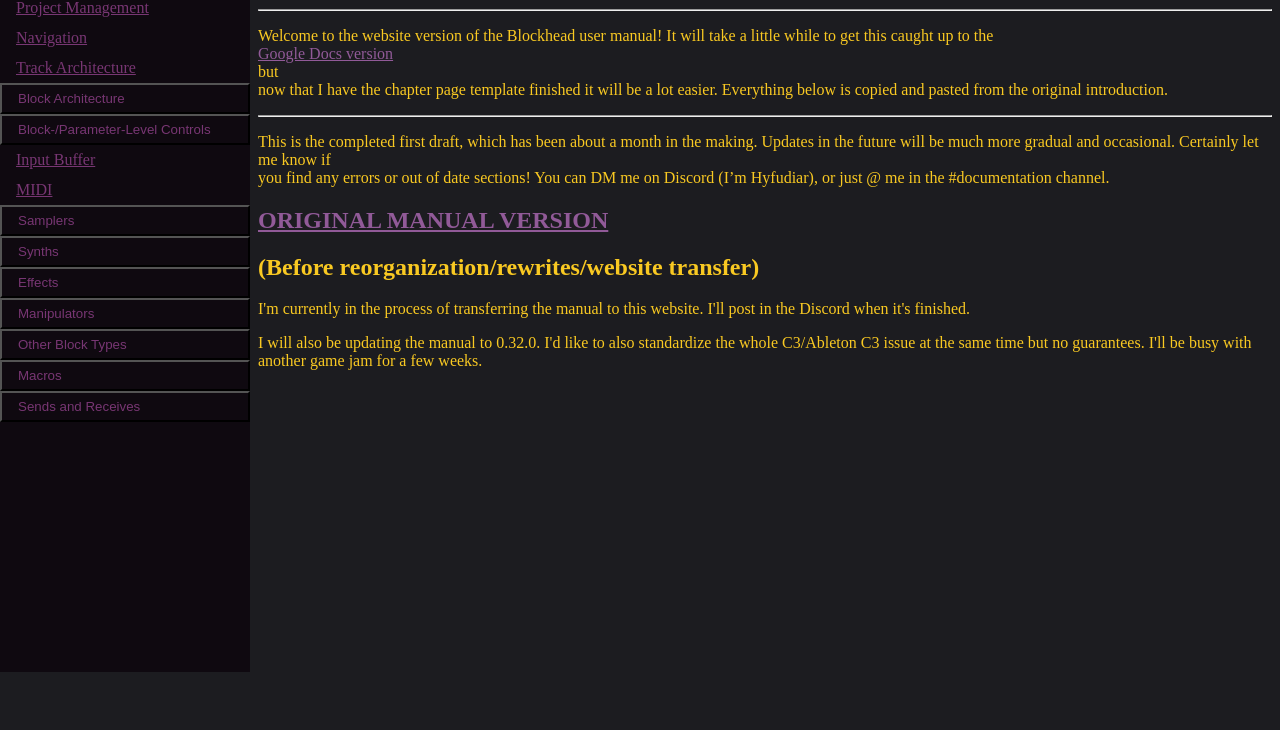
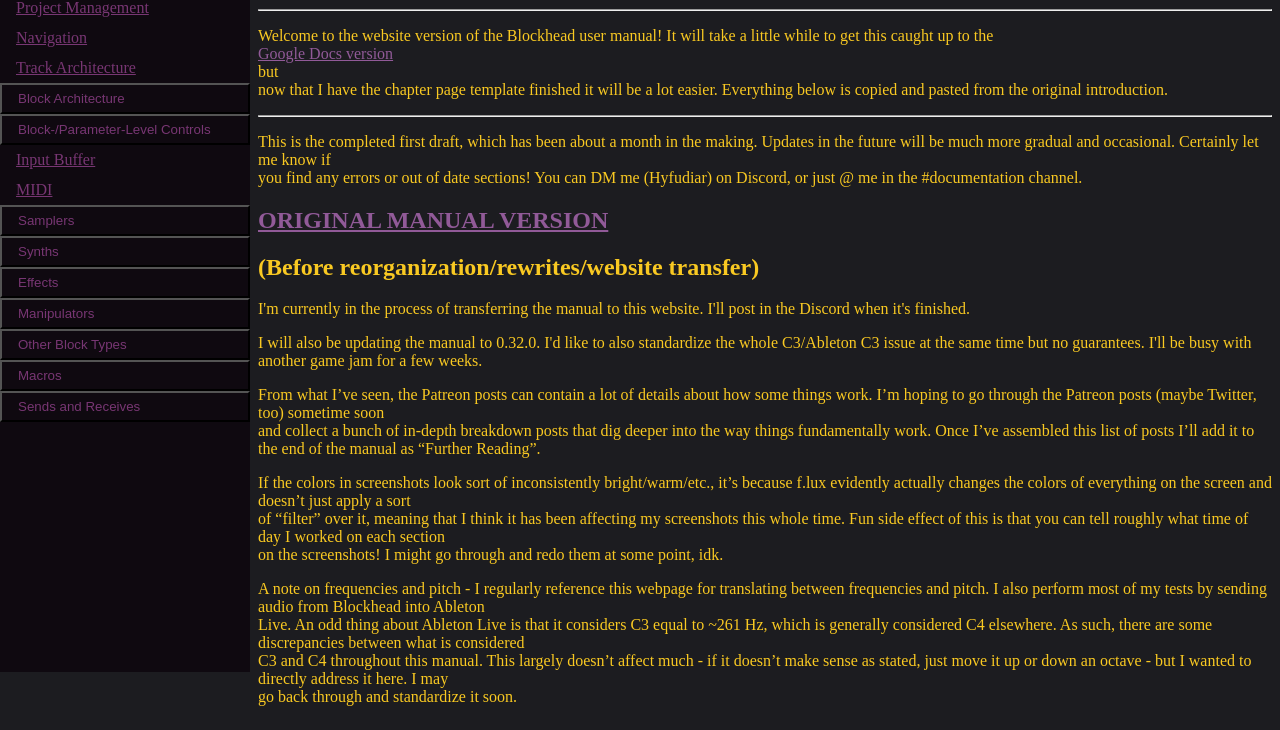
Before and after one commit to Hyfudiar/BlockheadUserManual, a plain HTML site: page introduction.html in a window 1280 px wide. Shown: the part 148-878 px from the top of the page. Before the commit the page ends 800 px from the top, so only its background shows below. Drawn offline with Linux system fonts and the light colour scheme.

Commit message:
finished intro

```diff
--- a/introduction.html
+++ b/introduction.html
@@ -212,14 +212,25 @@
                 <hr>
                 <p>
                     This is the completed first draft, which has been about a month in the making. Updates in the future will be much more gradual and occasional. Certainly let me know if <br />
-                    you find any errors or out of date sections! You can DM me on Discord (I’m Hyfudiar), or just @ me in the #documentation channel.
+                    you find any errors or out of date sections! You can DM me (Hyfudiar) on Discord, or just @ me in the #documentation channel.
                 </p>
                 <h2><a href="https://docs.google.com/document/d/1UYj9rASn3FEfSrOb3ELENjnl4l-QAAqCV4BMgZQ2P2Q/edit?usp=sharing">ORIGINAL MANUAL VERSION</a></h2>
                 <h2>(Before reorganization/rewrites/website transfer)</h2>
 
                 <p>I'm currently in the process of transferring the manual to this website. I'll post in the Discord when it's finished.</p>
                 <p>I will also be updating the manual to 0.32.0. I'd like to also standardize the whole C3/Ableton C3 issue at the same time but no guarantees. I'll be busy with another game jam for a few weeks.</p>
-
+                <p>From what I’ve seen, the Patreon posts can contain a lot of details about how some things work. I’m hoping to go through the Patreon posts (maybe Twitter, too) sometime soon <br/>
+                    and collect a bunch of in-depth breakdown posts that dig deeper into the way things fundamentally work. Once I’ve assembled this list of posts I’ll add it to the end of the manual as “Further Reading”.</p>
+                <p>If the colors in screenshots look sort of inconsistently bright/warm/etc., it’s because f.lux evidently actually changes the colors of everything on the screen and doesn’t just apply a sort <br/>
+                    of “filter” over it, meaning that I think it has been affecting my screenshots this whole time. Fun side effect of this is that you can tell roughly what time of day I worked on each section <br/>
+                    on the screenshots! I might go through and redo them at some point, idk.
+                </p>
+                <p>
+                    A note on frequencies and pitch - I regularly reference this webpage for translating between frequencies and pitch. I also perform most of my tests by sending audio from Blockhead into Ableton <br/>
+                    Live. An odd thing about Ableton Live is that it considers C3 equal to ~261 Hz, which is generally considered C4 elsewhere. As such, there are some discrepancies between what is considered <br/>
+                    C3 and C4 throughout this manual. This largely doesn’t affect much - if it doesn’t make sense as stated, just move it up or down an octave - but I wanted to directly address it here. I may <br/>
+                    go back through and standardize it soon.
+                </p>
             </div>
         </div>
     </div>
```
